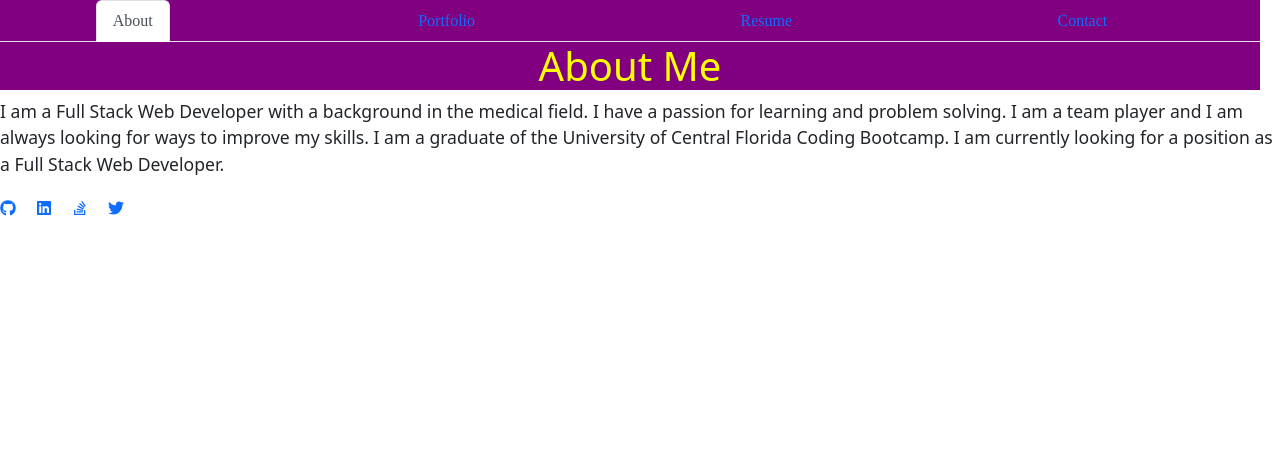
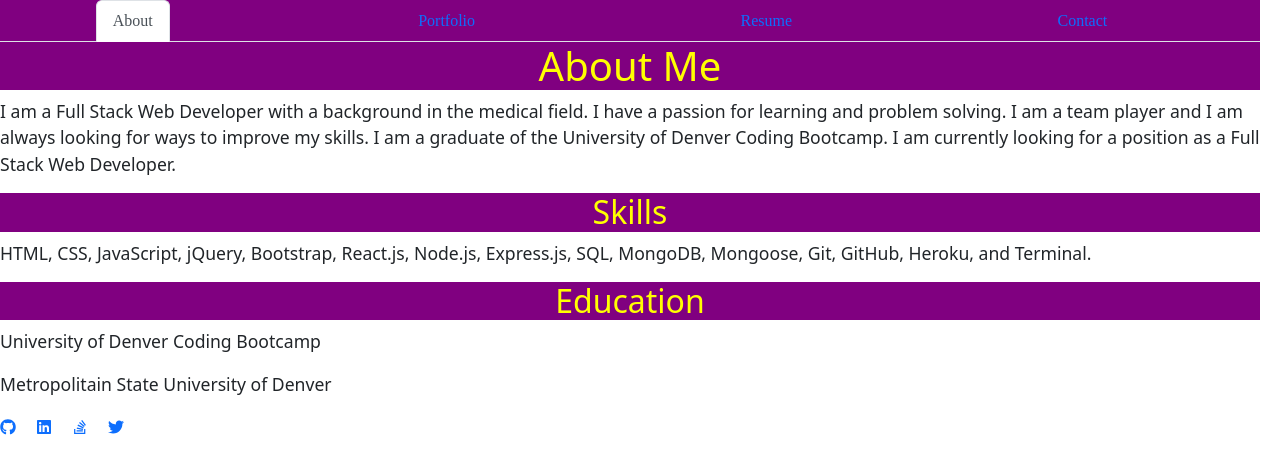
Before and after one commit to Yoel211/Yoels-Portfolio, a React (Create React App) app: page / in a window 1280 px wide. Shown: the top 472 px of the page. Built offline with nearby package versions, Linux system fonts and the light colour scheme.

Commit message:
making css changes

```diff
--- a/src/components/pages/About.js
+++ b/src/components/pages/About.js
@@ -1,16 +1,3 @@
-// import React from 'react';
-
-// export default function About() {
-//   return (
-//     <div>
-//       <h1>About Me</h1>
-//       <p>
-//       This is my first attempt in making my Portfolio!
-//       </p>
-//     </div>
-//   );
-// }
-
 import React from 'react';
 import { FaGithub, FaLinkedin, FaStackOverflow, FaTwitter } from 'react-icons/fa';
 
@@ -24,8 +11,22 @@ function About() {
     <div>
         <h1>About Me</h1>
         <p>
-        I am a Full Stack Web Developer with a background in the medical field. I have a passion for learning and problem solving. I am a team player and I am always looking for ways to improve my skills. I am a graduate of the University of Central Florida Coding Bootcamp. I am currently looking for a position as a Full Stack Web Developer.
+        I am a Full Stack Web Developer with a background in the medical field. I have a passion for learning and problem solving. I am a team player and I am always looking for ways to improve my skills. I am a graduate of the University of Denver Coding Bootcamp. I am currently looking for a position as a Full Stack Web Developer.
         </p>
+
+        <h2>Skills</h2>
+        <p>
+        HTML, CSS, JavaScript, jQuery, Bootstrap, React.js, Node.js, Express.js, SQL, MongoDB, Mongoose, Git, GitHub, Heroku, and Terminal.
+        </p>
+
+        <h2>Education</h2>
+        <p>
+        University of Denver Coding Bootcamp
+        </p>
+        <p>
+            Metropolitain State University of Denver
+        </p>
+
       <footer>
         <a href={githubUrl} target="_blank" rel="noopener noreferrer">
           <FaGithub />
```
